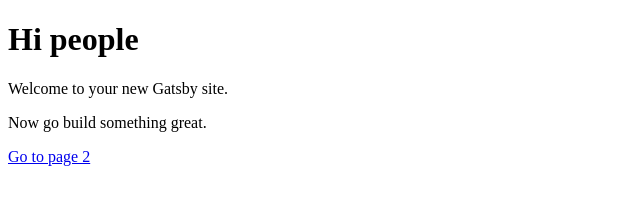
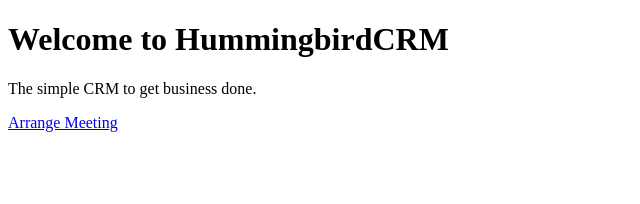
Before and after one commit to ChazWilliams/my-react-app, a Gatsby site: page / in a window 1280 px wide. Shown: the whole page, without its empty margins (0-640 px from the left). Built offline with nearby package versions, Linux system fonts and the light colour scheme; Gatsby itself is replaced by a stand-in of ours.

Commit message:
Arrange a Viewing Link

```diff
--- a/gatsby-config.js
+++ b/gatsby-config.js
@@ -1,6 +1,6 @@
 module.exports = {
   siteMetadata: {
-    title: 'Gatsby Default Starter',
+    title: 'Hummingbird',
   },
   plugins: ['gatsby-plugin-react-helmet'],
 }
--- a/src/pages/index.js
+++ b/src/pages/index.js
@@ -3,10 +3,9 @@ import Link from 'gatsby-link'
 
 const IndexPage = () => (
   <div>
-    <h1>Hi people</h1>
-    <p>Welcome to your new Gatsby site.</p>
-    <p>Now go build something great.</p>
-    <Link to="/page-2/">Go to page 2</Link>
+    <h1>Welcome to HummingbirdCRM</h1>
+    <p>The simple CRM to get business done.</p>
+    <Link to="/page-2/">Arrange Meeting</Link>
   </div>
 )
 
```
